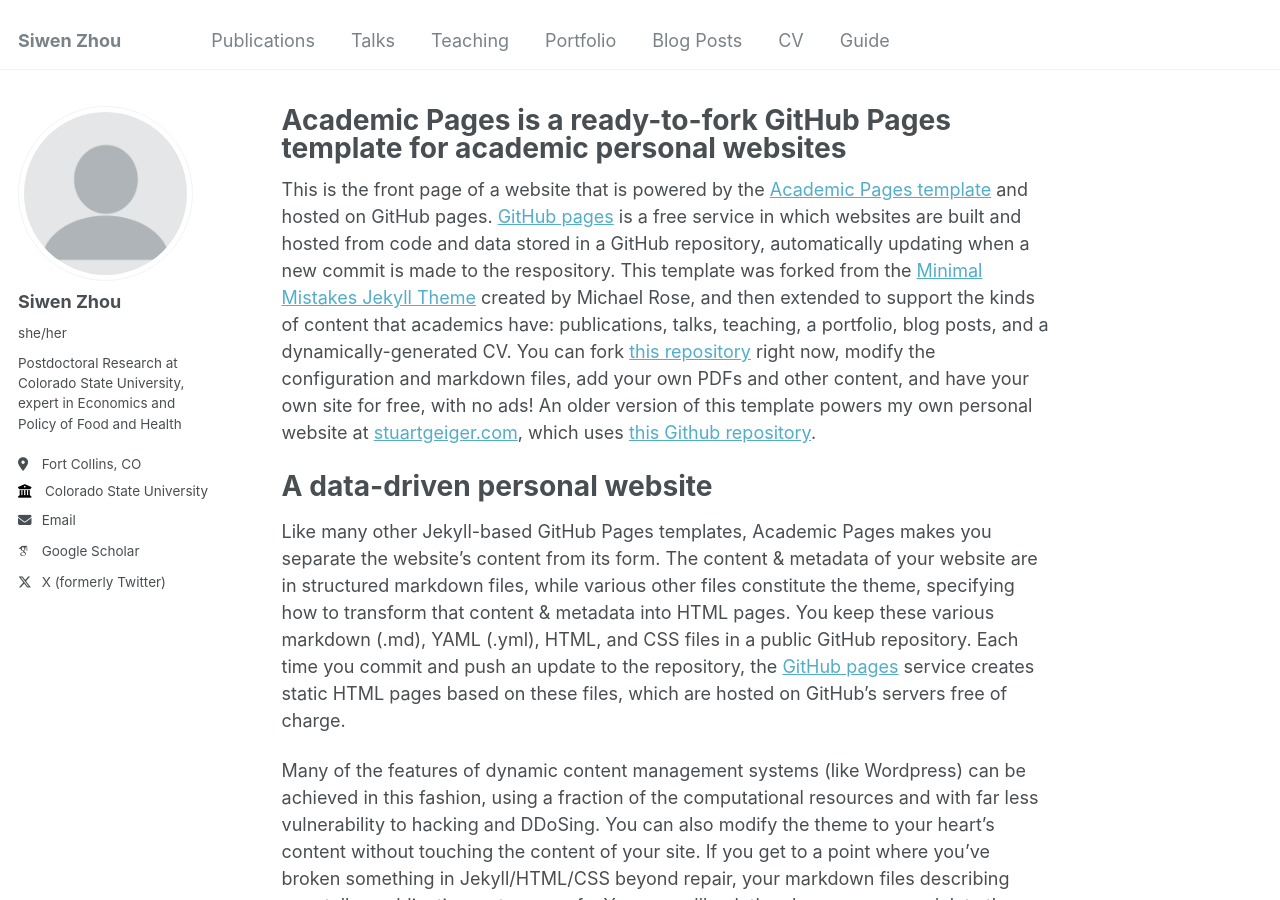
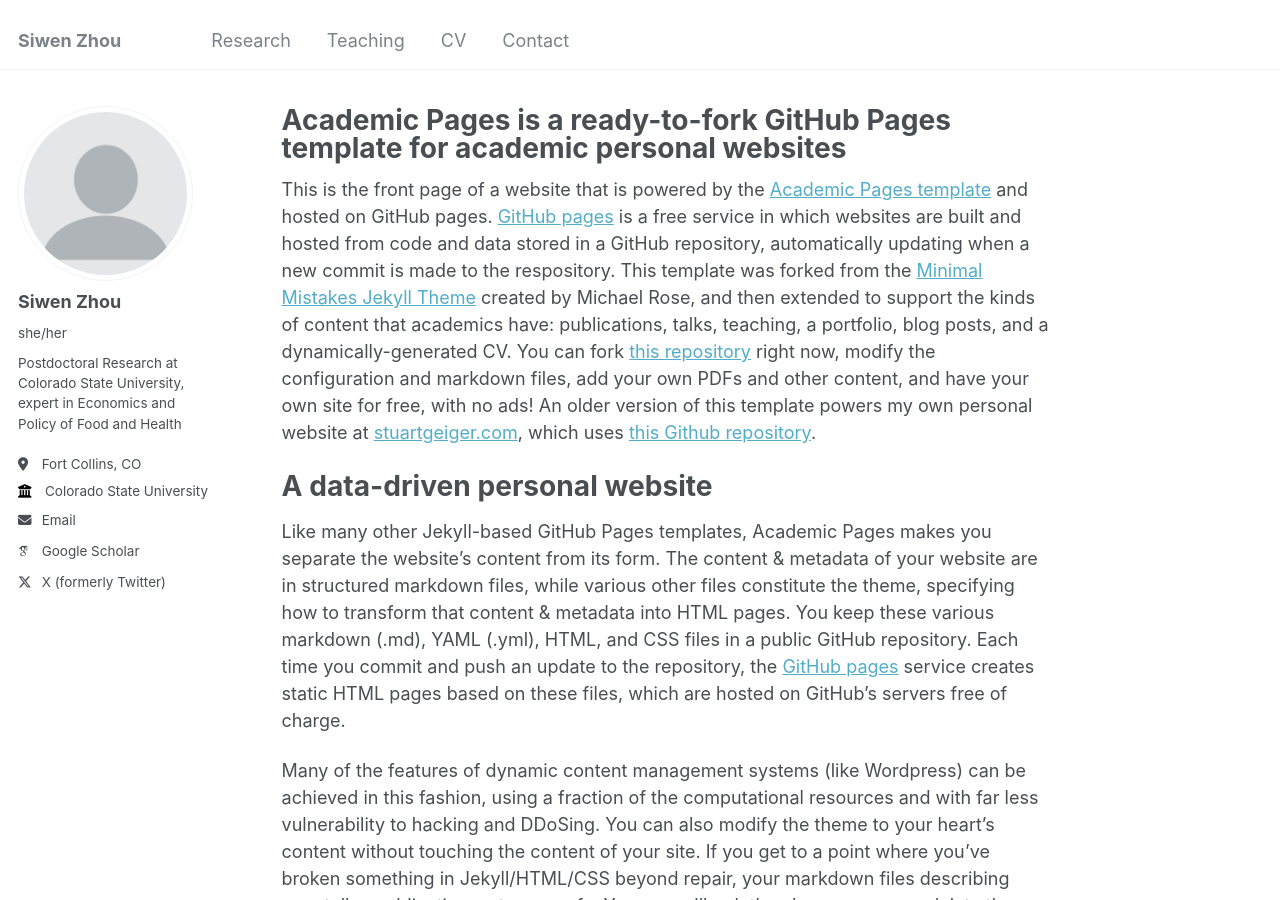
Before and after one commit to Siwen0625/Siwen0625.github.io, a Jekyll site: the page built from _pages/about.md, in a window 1280 px wide and 900 px high. Built offline with Jekyll 4.4.1, drawn with Linux system fonts in a browser that asks for light colours; some web fonts are replaced.

Commit message:
Update navigation.yml

```diff
--- a/_data/navigation.yml
+++ b/_data/navigation.yml
@@ -5,23 +5,14 @@
 # prevent it from being included in the site.
 
 main:
-  - title: "Publications"
-    url: /publications/
-
-  - title: "Talks"
-    url: /talks/
+  - title: "Research"
+    url: /research/
 
   - title: "Teaching"
     url: /teaching/
 
-  - title: "Portfolio"
-    url: /portfolio/
-
-  - title: "Blog Posts"
-    url: /year-archive/
-
   - title: "CV"
     url: /cv/
 
-  - title: "Guide"
-    url: /markdown/
+  - title: "Contact"
+    url: /contact/
```
